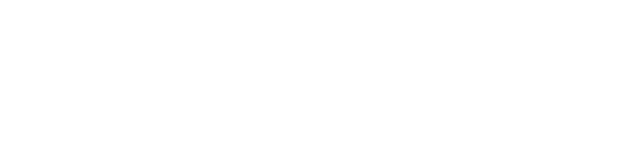
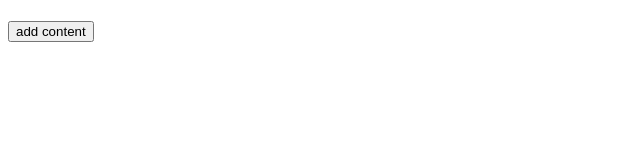
Before and after one commit to nmorse/D2T-with-Angular, a plain HTML site: page demo2.html in a window 1280 px wide. Shown: the whole page, without its empty margins (0-640 px from the left). Drawn offline with nearby package versions, Linux system fonts and the light colour scheme; some packages are replaced by stand-ins of ours.

Commit message:
Update demo2.html

```diff
--- a/demo2.html
+++ b/demo2.html
@@ -25,8 +25,9 @@
     <div sortable id="container" class="left">
         <div for-mangle ng-repeat="item in content" content="item"></div>
     </div>
-    <div id="json_data_view" class="left" ng-bind="stringify_content()"></div>
+    <div id="json_data_view" class="left"><pre ng-bind="stringify_content()"></pre></div>
     <div class="clear"></div>
+    <button ng-click="add_content()">add content</button>
 </div>
 
 
```
